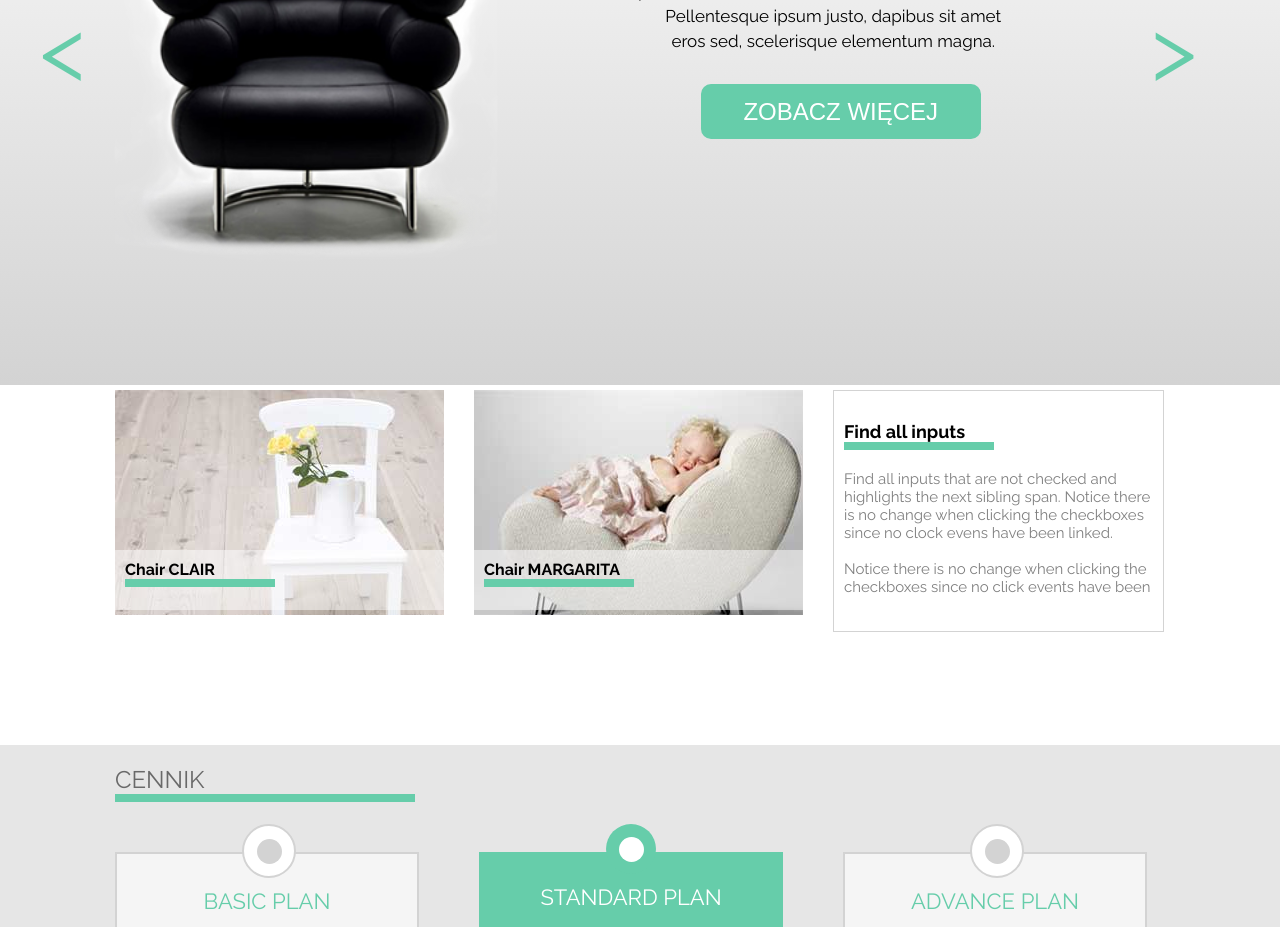
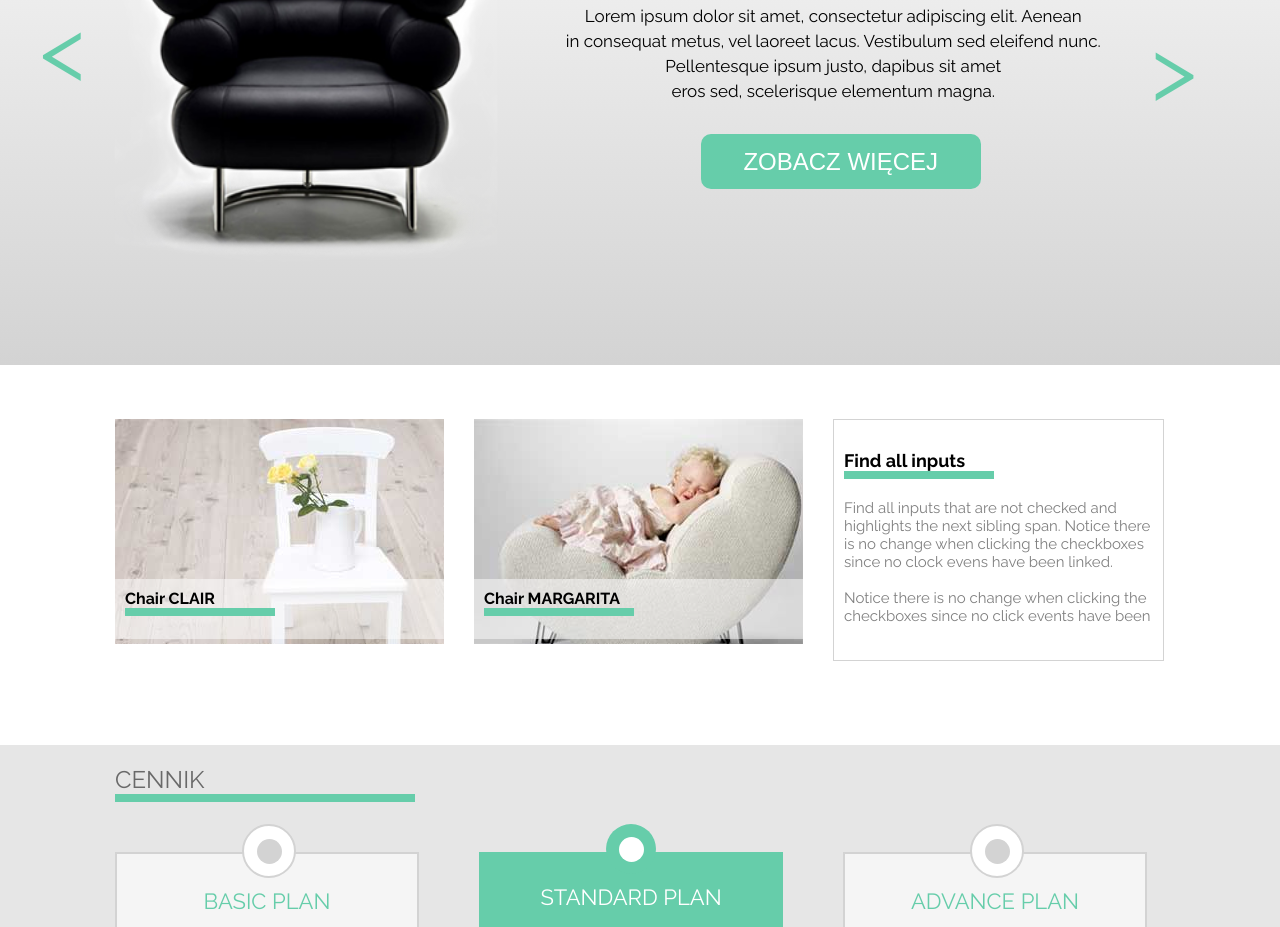
Before and after one commit to Leynileg/Sit-On-Chair, a plain HTML site: page index.html in a window 1280 px wide. Shown: the part 315-1242 px from the top of the page. Drawn offline with Linux system fonts and the light colour scheme.

Commit message:
fixed heights

```diff
--- a/css/style.css
+++ b/css/style.css
@@ -80,7 +80,7 @@ ul > li {
 /* First selector */
 
 #first_section {
-   height: 650px;
+   height: 630px;
    width: 100%;
    background: linear-gradient(white, lightgray);
 }
@@ -111,7 +111,7 @@ ul > li {
 h1 {
    font-size: 50px;
    text-align: center;
-   padding: 160px 0 20px 0;
+   padding: 210px 0 20px 0;
    font-weight: 400;
 }
 
@@ -139,15 +139,13 @@ h1 {
    display: inline-block;
    color: mediumaquamarine;
    font-size: 90px;
-   margin-top: 260px;
-   margin-bottom: 260px;
-   margin-left: 50px;
+   margin: 280px 0 260px 50px;
 }
 
 /* Second Selector */
 
 #second_section {
-   height: 360px;
+   height: 380px;
    width: 100%;
    background-color: white;
 }
@@ -171,7 +169,7 @@ h1 {
    width: 329px;
    height: 225px;
    background-image: url("../images/box1_img.jpg");
-   margin: 5px 15px 0 75px;
+   margin: 30px 15px 0 75px;
    float:left;
 }
 
@@ -179,7 +177,7 @@ h1 {
    width: 329px;
    height: 225px;
    background-image: url("../images/box2_img.jpg");
-   margin: 5px 15px 0 15px;
+   margin: 30px 15px 0 15px;
    float: left;
 }
 
@@ -188,7 +186,7 @@ h1 {
     width: 329px;
    height: 240px;
    border: 1px solid lightgray;
-   margin: 5px 75px 0 15px;
+   margin: 30px 75px 0 15px;
    display: block;
 }
 
```
